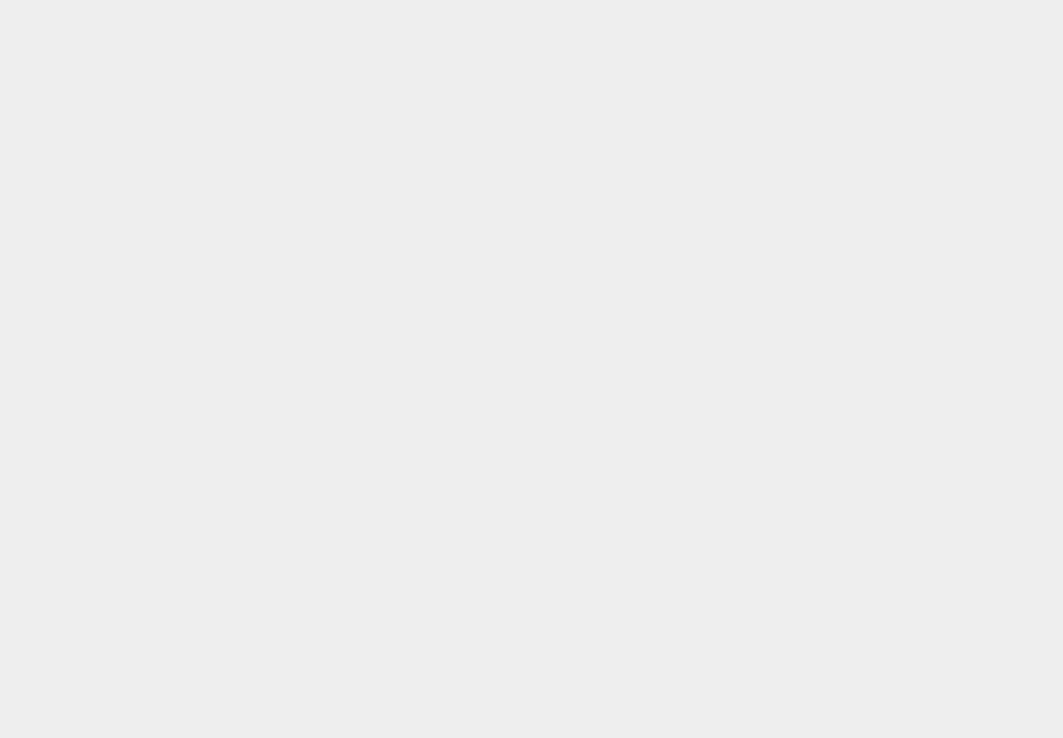
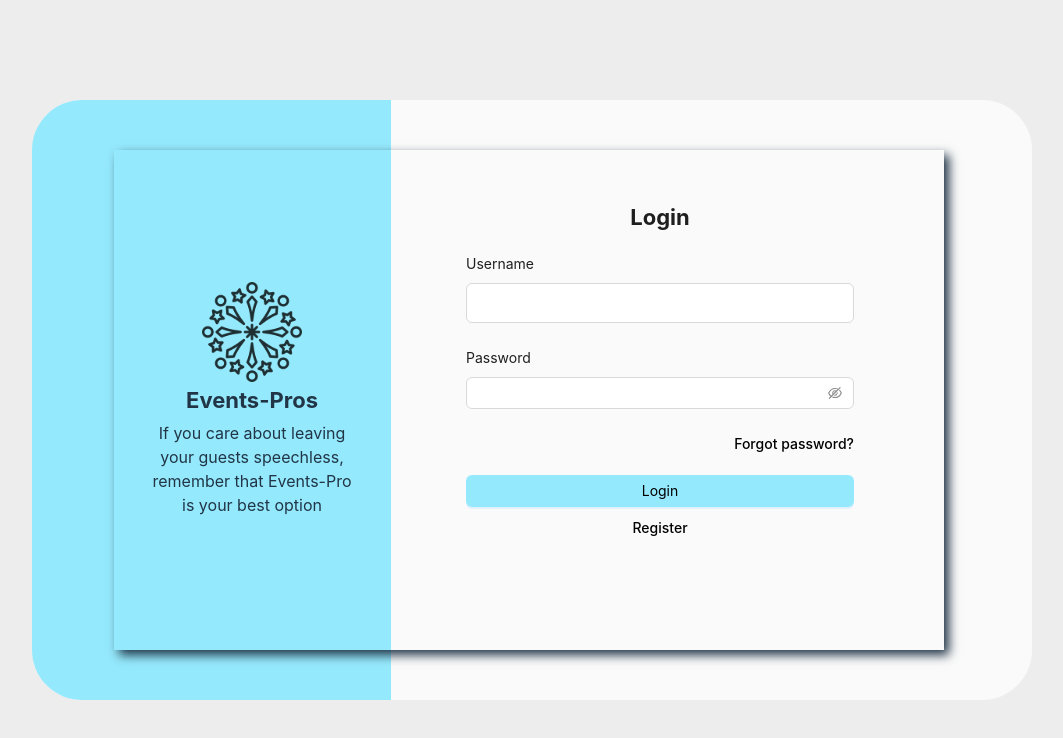
Before and after one commit to CarlosPerez93/Events-pros, a React (Vite) app: page /log in a window 1280 px wide. Before the commit this address had no page. Shown: the top 738 px of the page, without its empty margins (108-1171 px from the left). Built offline with nearby package versions, Linux system fonts and the light colour scheme.

Commit message:
refactor(test): It doesn't matter

```diff
--- a/src/routes/PublicRoutes.tsx
+++ b/src/routes/PublicRoutes.tsx
@@ -7,7 +7,7 @@
   return (
     <Suspense>
       <Routes>
-        <Route path="/" element={<Login />} />
+        <Route path="/log" element={<Login />} />
         <Route path="/login" element={<Login />} />
         <Route path="/register" element={<Register />} />
       </Routes>
```
